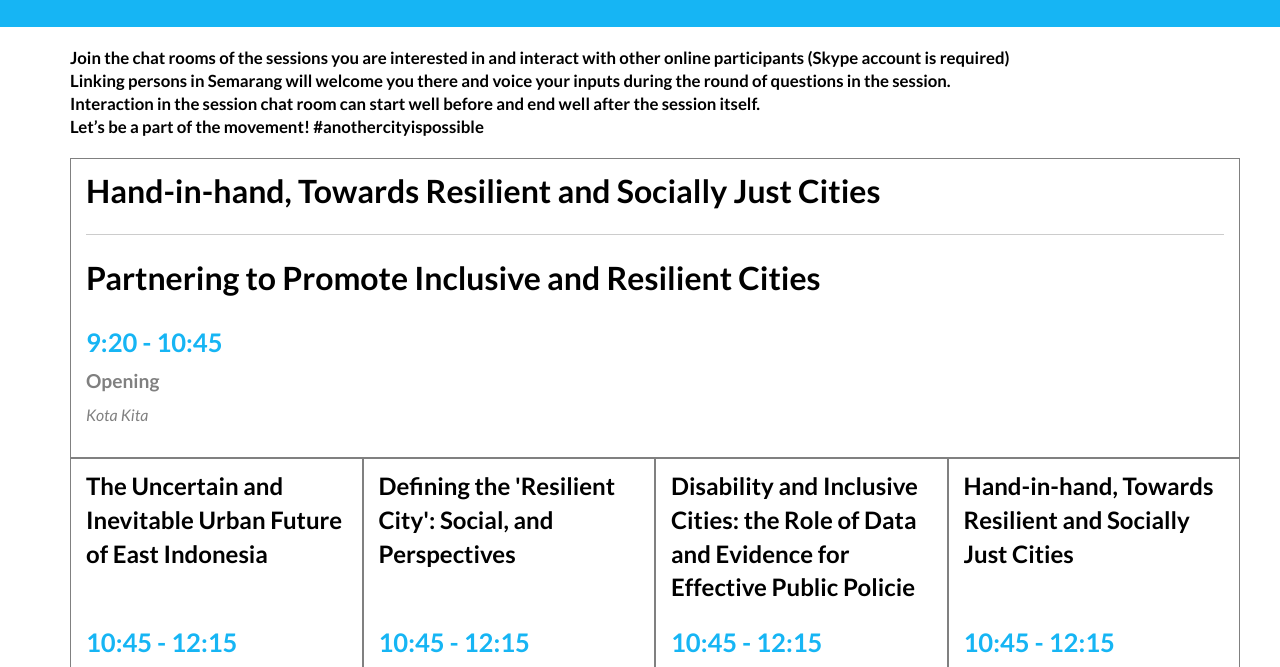
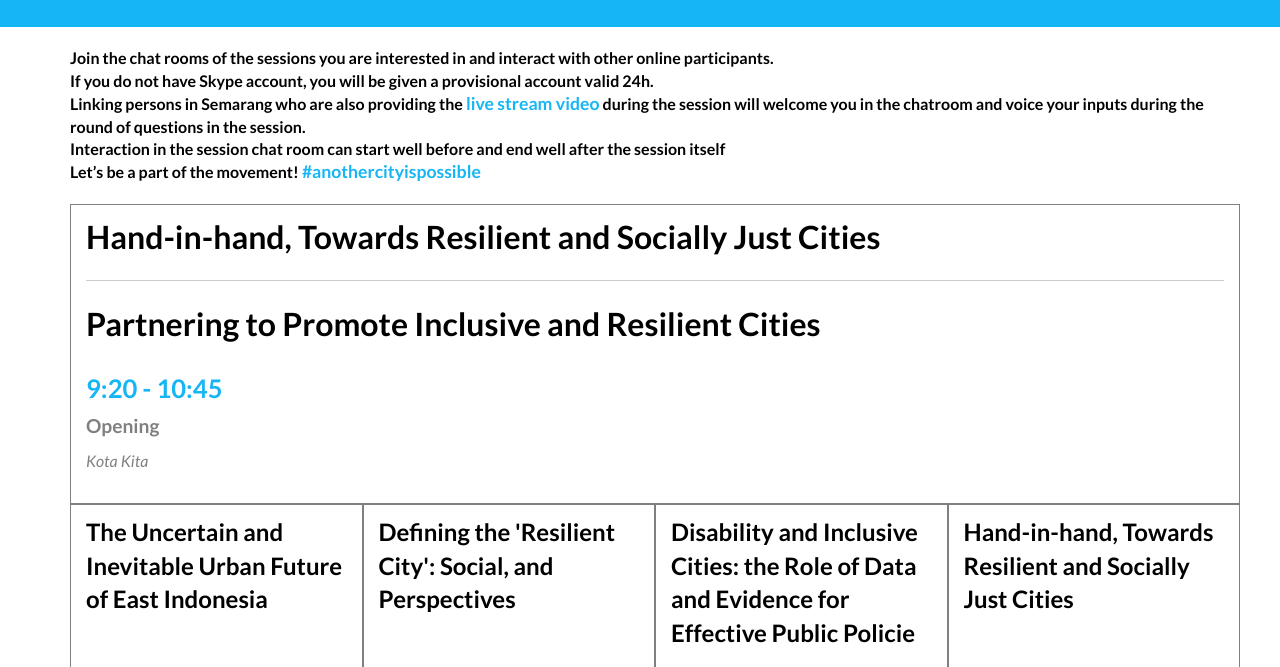
Before and after one commit to urban-social-forum/usf_chat-room, a plain HTML site: page index.html in a window 1280 px wide. Shown: the part 133-800 px from the top of the page. Drawn offline with Linux system fonts and the light colour scheme.

Commit message:
adding intro and links

```diff
--- a/css/style.css
+++ b/css/style.css
@@ -100,12 +100,24 @@ body {
     clear: both;
     margin-top: -30px;
 }
- #btitle > span{
-        font-size: 1.05em;
+
+ #btitle {
+        font-weight: italic;
+
+    }
+#btitle > span{
+        font-size: 1.0em;
         color: black;
+        font-weight: italic;
         background-color: white;
         line-height: 1.3;
-        font-weight: bold;
+    }
+#btitle > span > a{
+        font-size: 1.0em;
+        color: #16b5f4;
+        font-weight: italic;
+        background-color: white;
+        line-height: 1.3;
     }
 hr {
     display: block;
--- a/index.html
+++ b/index.html
@@ -79,11 +79,18 @@
 
         <div id="main-content" class="container">
             <div id="btitle">
-                <span> Join the chat rooms of the sessions you are interested in and interact with other online participants (Skype account is required) </br>
+                <span>
+                    Join the chat rooms of the sessions you are interested in and interact with other online participants.</br>
+                    If you do not have Skype account, you will be given a provisional account valid 24h.</br>
+                    Linking persons in Semarang who are also providing the <a href="https://acadhe.github.io/usf_streaming/" target="_balnk" style="color: #16b5f4; font-size:1.1em">live stream video</a> during the session will welcome you in the chatroom and voice your inputs during the round of questions in the session.</br>
+                    Interaction in the session chat room can start well before and end well after the session itself</br>
+                    Let’s be a part of the movement! <a href="https://twitter.com/urban_forum" target="_blank" style="color: #16b5f4; font-size:1.1em">#anothercityispossible </a>
+                </span>
+                <!--<span> Join the chat rooms of the sessions you are interested in and interact with other online participants (Skype account is required) </br>
                 Linking persons in Semarang will welcome you there and voice your inputs during the round of questions in the session. </br>
                 Interaction in the session chat room can start well before and end well after the session itself.</br>
                 Let’s be a part of the movement!
-                #anothercityispossible </span>
+                #anothercityispossible </span>-->
             </div>
             <section id="rooms" class="container">
                 <div class="row">
```
